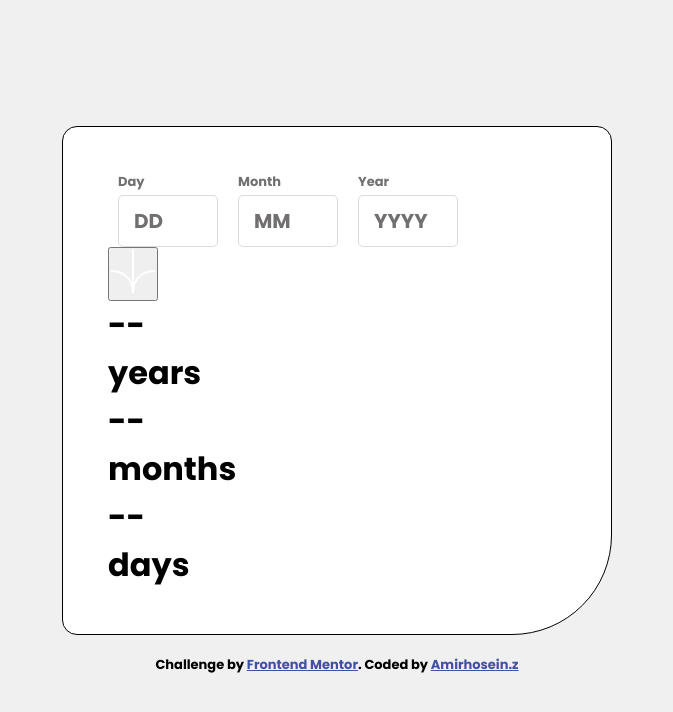
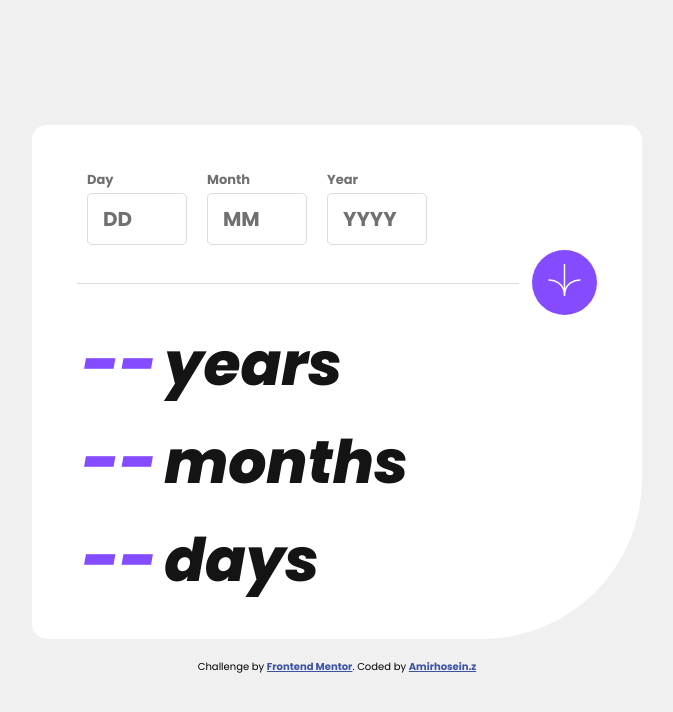
Before and after one commit to amirhosein06/Age-calculator-app, a plain HTML site: page index.html in a window 1280 px wide. Shown: the whole page, without its empty margins (303-976 px from the left). Drawn offline with Linux system fonts and the light colour scheme.

Commit message:
styling prview and button

```diff
--- a/index.html
+++ b/index.html
@@ -31,18 +31,19 @@
       </span>
     </div>
 
-
+  <div class="btn-box">
   <button id="changbtn">
     <svg xmlns="http://www.w3.org/2000/svg"
-     width="46" height="44" viewBox="0 0 46 44"><g fill="none" stroke="#FFF" stroke-width="2">
+     width="35" height="32" viewBox="0 0 46 44"><g fill="none" stroke="#FFF" stroke-width="2">
     <path d="M1 22.019C8.333 21.686 23 25.616 23 44M23 44V0M45
      22.019C37.667 21.686 23 25.616 23 44"/></g></svg>
   </button>
+  </div>
 
   <div class="prview">
     <div class="yearsbox"><h1>--</h1><h1>years</h1></div>
-    <div class="yearsbox"><h1>--</h1><h1>months</h1></div>
-    <div class="yearsbox"><h1>--</h1><h1>days</h1></div>
+    <div class="monthsbox"><h1>--</h1><h1>months</h1></div>
+    <div class="daysbox"><h1>--</h1><h1>days</h1></div>
   </div>
 
 </div>
--- a/style.css
+++ b/style.css
@@ -1,6 +1,14 @@
+@font-face {
+    font-family: popins;
+    src: url(./assets/fonts/Poppins-Regular.ttf);
+}
 @font-face {
     font-family: Poppinsbold;
     src: url(./assets/fonts/Poppins-Bold.ttf);
+}
+@font-face {
+    font-family: popinsextrabold;
+    src: url(./assets/fonts/Poppins-ExtraBoldItalic.ttf);
 }
 *{
     padding: 0;
@@ -19,19 +27,14 @@ body{
 
 /* container styling */
 .container{
-    width: 550px;
+    width: 610px;
     background-color: hsl(0, 0%, 100%);
     border-radius: 15px;
-    border-bottom-right-radius: 100px;
+    border-bottom-right-radius: 160px;
     padding: 45px;
-    border: 1px solid #000;
+    padding-bottom: 30px;
 }
-@media screen and
-(max-width: 767px) {
-    .container{
-        width: 330px;
-    }
-}
+
 /* container inputs styling */
 .container .inputs{
     display: flex;
@@ -51,6 +54,7 @@ body{
     margin: 3px 10px 0 10px;
     font-size: 20px;
     border-radius: 5px;
+    cursor: pointer;
 }
 .container .inputs label{
     margin: 0 0px 0 10px;
@@ -65,10 +69,78 @@ body{
     border: 1px solid hsla(0, 0%, 8%, 0.514);
 }
 
+/* button styling */
+.container .btn-box {
+    width: 100%;
+    display: flex;
+    align-items: center;
+    justify-content: flex-end;
+    margin-top: 5px;
+    position: relative;
+}
+.container #changbtn{
+    border-radius: 50%;
+    width: 65px;
+    height: 65px;
+    text-align: center;
+    background-color: hsl(259, 100%, 65%);
+    float: right;
+    border: none;
+    cursor: pointer;
+    display: block;
+}
+.container #changbtn:hover{
+    background-color: hsl(0, 0%, 8%);
+}
+.container #changbtn::before{
+    content: '';
+    position: absolute;
+    width: 85%;
+    height: 1%;
+    left: 0;
+    top: 50%;
+    background-color: hsl(0, 0%, 86%);
+}
+
+/* prview style */
+.prview div{
+    display: flex;
+    align-items: center;
+    justify-content: flex-start;
+}
+.prview h1:nth-child(2),
+.prview h1:nth-child(4),
+.prview h1:nth-child(6){
+    font-size: 60px;
+    font-family: popinsextrabold;
+    font-weight: 700;
+    color: hsl(0, 0%, 8%);
+}
+.prview h1:nth-child(1),
+.prview h1:nth-child(3),
+.prview h1:nth-child(5){
+    color: hsl(259, 100%, 65%);
+    font-size: 65px;
+    font-family: popinsextrabold;
+    font-weight: 700;
+    margin: 0 7px 0 5px;
+}
 
 .attribution {
-    font-size: 13px;
+    font-size: 10px;
+    font-weight: 100;
     text-align: center;
     margin-top: 20px;
+    font-family: popins;
  }
 .attribution a { color: hsl(228, 45%, 44%); }
+
+@media screen and
+(max-width: 650px) {
+    .container{
+        width: 80%;
+    }
+    .container .inputs input{
+        width: 60px;
+    }
+}
```
